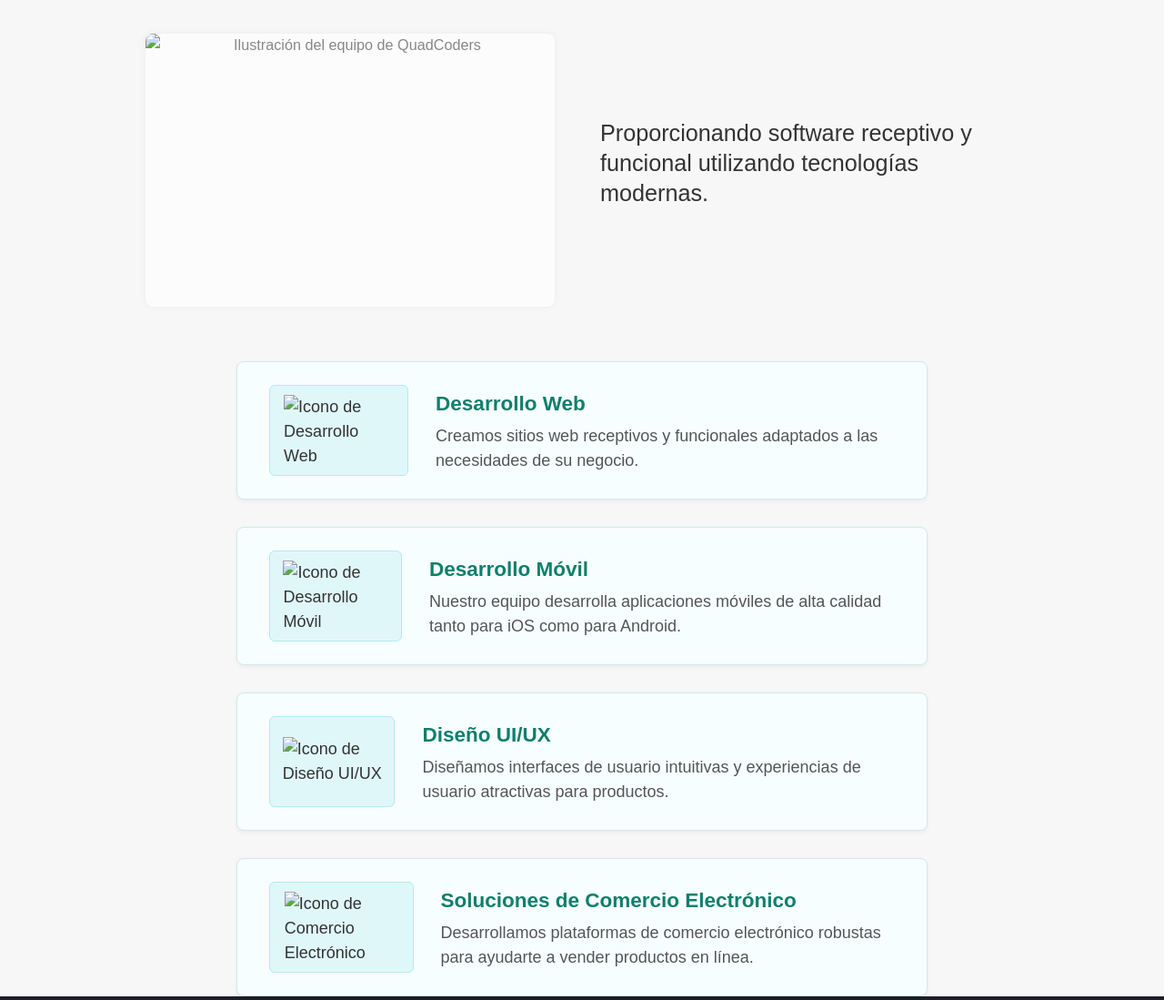
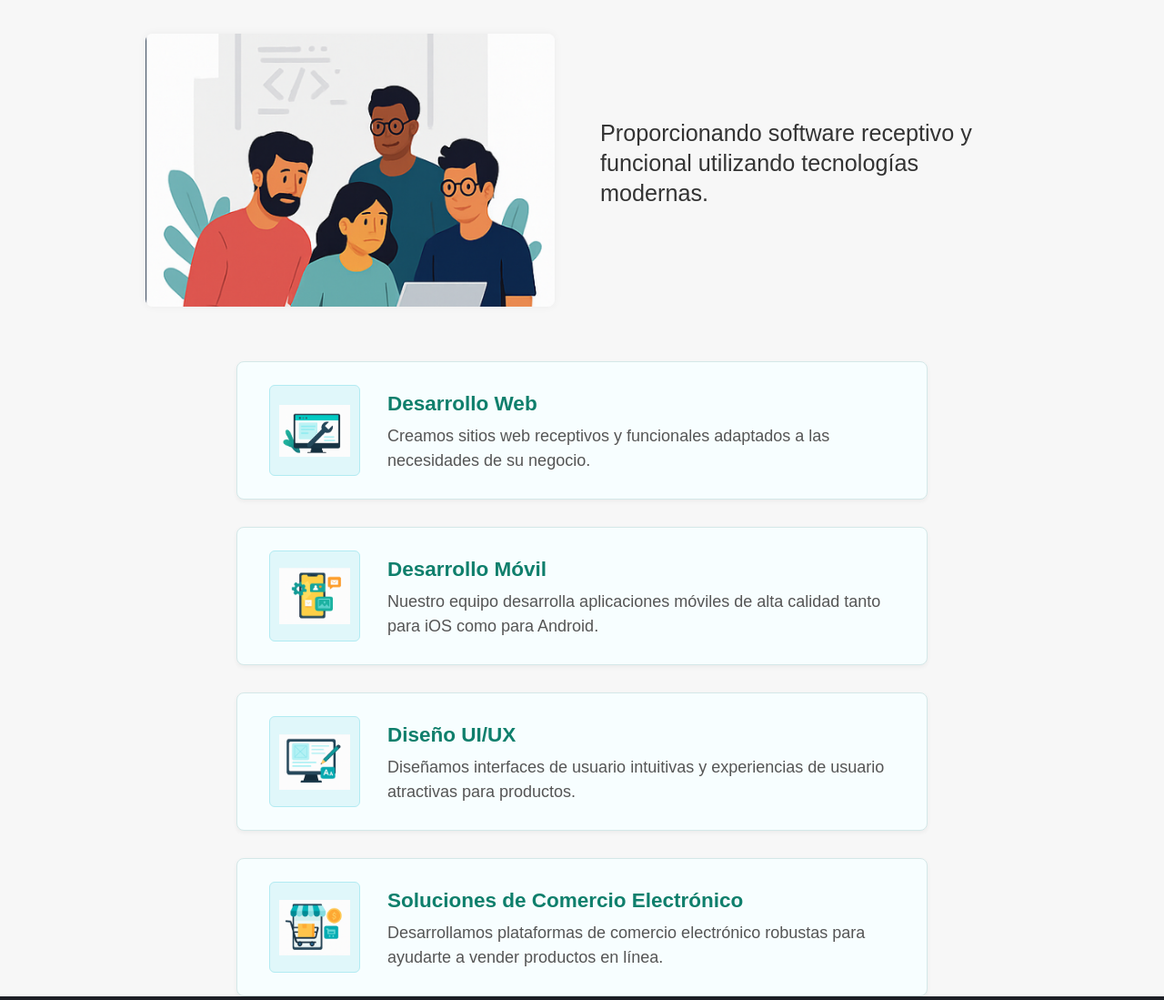
Before and after one commit to Ivan-Beltran/PortafolioWeb, a plain HTML site: page PortfolioWeb/src/pages/services.html in a window 1280 px wide. Shown: the part 201-1300 px from the top of the page at 91% size. Drawn offline with nearby package versions, Linux system fonts and the light colour scheme; the site is published under a folder, as on GitHub Pages, so addresses that start at the root find nothing.

Commit message:
Update services.html

```diff
--- a/PortfolioWeb/src/pages/services.html
+++ b/PortfolioWeb/src/pages/services.html
@@ -59,7 +59,7 @@
 
         <div class="intro-content">
             <div class="intro-image-wrapper">
-                <img src="/PortfolioWeb/assets/images/service.png" alt="Ilustración del equipo de QuadCoders" style="width: 100%; height: 100%; object-fit: cover;">
+                <img src="../../assets/images/service.png" alt="Ilustración del equipo de QuadCoders" style="width: 100%; height: 100%; object-fit: cover;">
             </div>
 
             <p class="intro-text">
@@ -72,7 +72,7 @@
 
         <div class="service-card">
             <div class="icon-box">
-                <img src="/PortfolioWeb/assets/images/service 1.png" alt="Icono de Desarrollo Web">
+                <img src="../../assets/images/service 1.png" alt="Icono de Desarrollo Web">
             </div>
             <div class="service-details">
                 <strong>Desarrollo Web</strong>
@@ -82,7 +82,7 @@
 
         <div class="service-card">
             <div class="icon-box">
-                <img src="/PortfolioWeb/assets/images/services 2.png" alt="Icono de Desarrollo Móvil">
+                <img src="../../assets/images/services 2.png" alt="Icono de Desarrollo Móvil">
             </div>
             <div class="service-details">
                 <strong>Desarrollo Móvil</strong>
@@ -92,7 +92,7 @@
 
         <div class="service-card">
             <div class="icon-box">
-                <img src="/PortfolioWeb/assets/images/services 3.png" alt="Icono de Diseño UI/UX">
+                <img src="../../assets/images/services 3.png" alt="Icono de Diseño UI/UX">
             </div>
             <div class="service-details">
                 <strong>Diseño UI/UX</strong>
@@ -102,7 +102,7 @@
 
         <div class="service-card">
             <div class="icon-box">
-                <img src="/PortfolioWeb/assets/images/service 4.png" alt="Icono de Comercio Electrónico">
+                <img src="../../assets/images/service 4.png" alt="Icono de Comercio Electrónico">
             </div>
             <div class="service-details">
                 <strong>Soluciones de Comercio Electrónico</strong>
@@ -167,4 +167,5 @@
     <script src="https://cdn.jsdelivr.net/npm/bootstrap@5.3.2/dist/js/bootstrap.bundle.min.js"></script>
 </body>
 
+
 </html>
```
